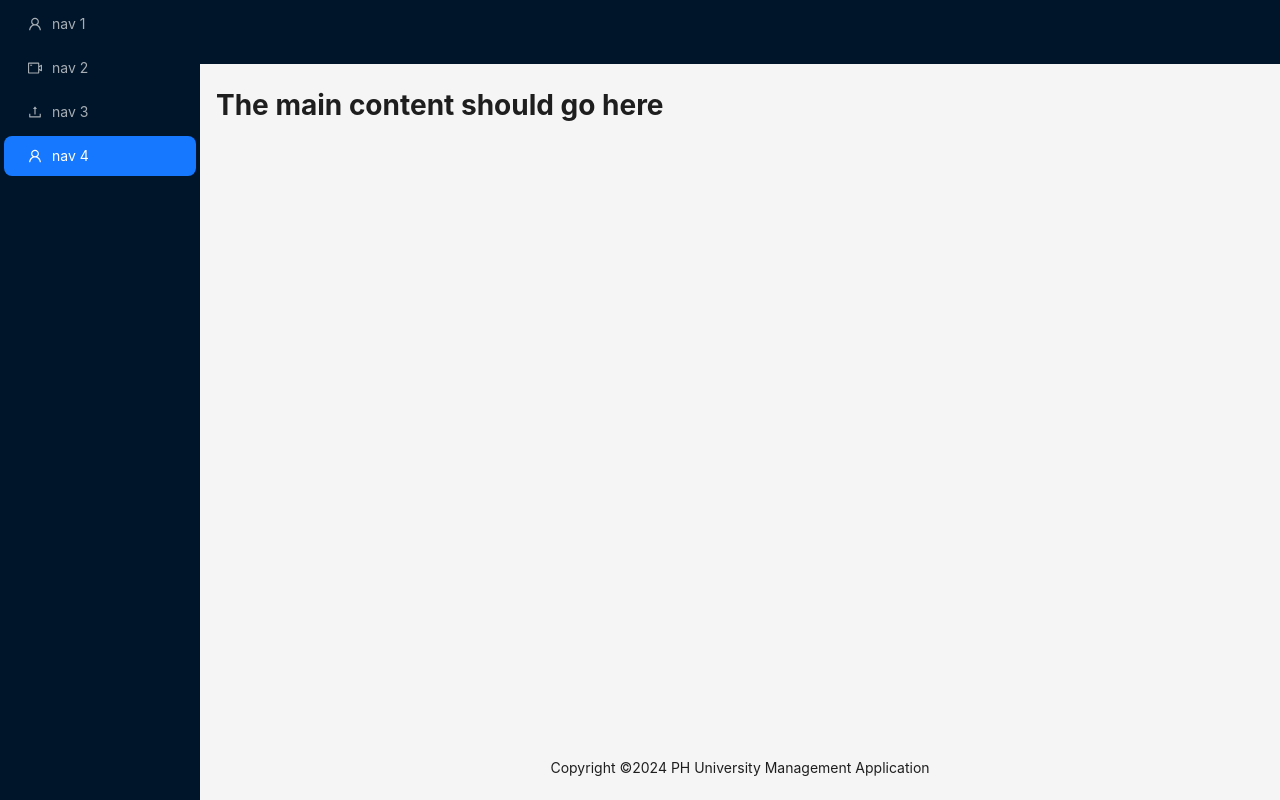
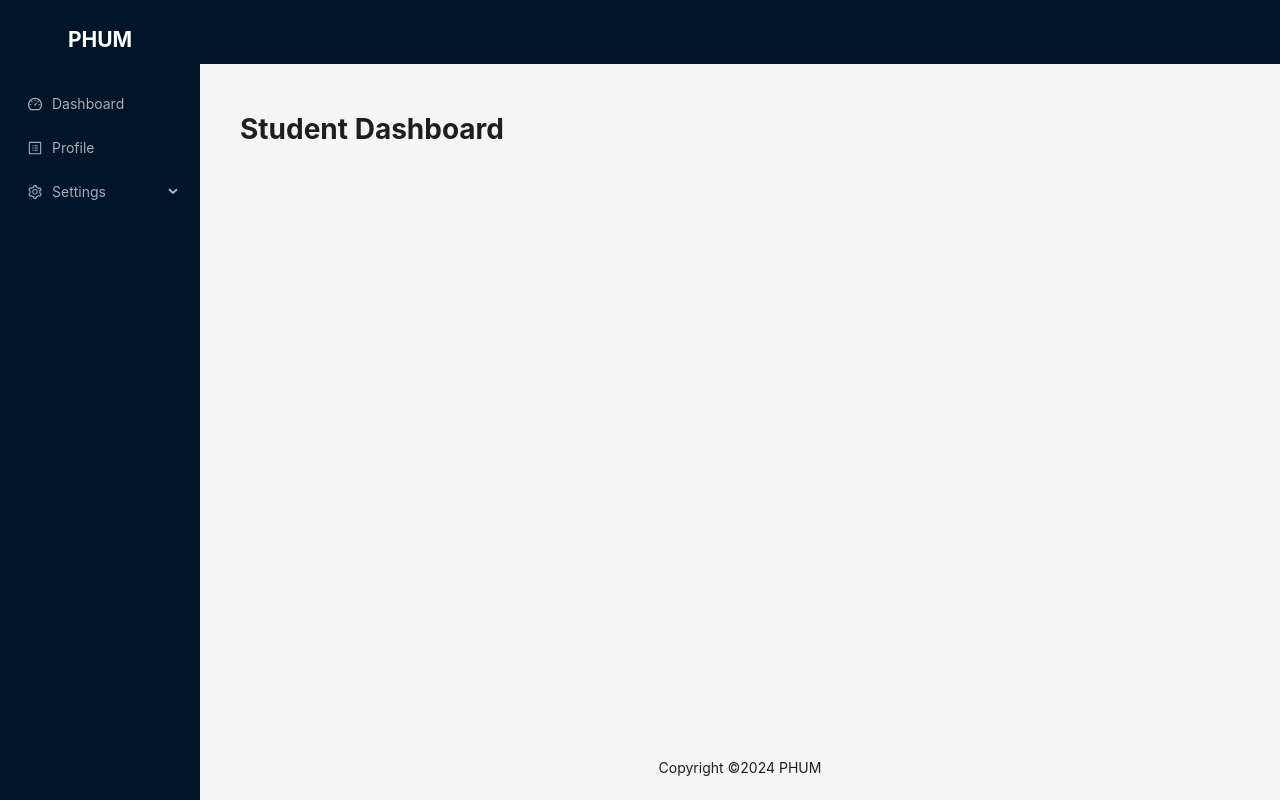
Before and after one commit to thecodermehedi/phum-client, a React (Vite) app: page / in a window 1280 px wide. Built offline with nearby package versions, Linux system fonts and the light colour scheme.

Commit message:
update README.md, bun.lockb, MainLayout.tsx and main.tsx

```diff
--- /dev/null
+++ b/src/components/layout/AdminLayout.tsx
@@ -0,0 +1,12 @@
+import { Outlet } from "react-router-dom"
+
+const AdminLayout = () => {
+ return (
+  <div>
+   <h1>Admin Layout</h1>
+   <Outlet />
+  </div>
+ )
+}
+
+export default AdminLayout
--- a/src/components/layout/MainLayout.tsx
+++ b/src/components/layout/MainLayout.tsx
@@ -1,33 +1,79 @@
 import { createElement } from "react";
-import { Layout, Menu } from "antd";
-import { UploadOutlined, UserOutlined, VideoCameraOutlined } from '@ant-design/icons';
+import { Layout, Menu, MenuProps } from "antd";
+import { DashboardOutlined, ProfileOutlined, SettingOutlined, UploadOutlined, UserOutlined, VideoCameraOutlined } from '@ant-design/icons';
+import { Outlet } from "react-router-dom";
 
 const { Header, Content, Footer, Sider } = Layout;
 
-const items = [UserOutlined, VideoCameraOutlined, UploadOutlined, UserOutlined].map(
- (icon, index) => ({
-  key: String(index + 1),
-  icon: createElement(icon),
-  label: `nav ${index + 1}`,
- }),
-);
+const items: MenuProps['items'] = [
+ {
+  key: '1',
+  icon: createElement(DashboardOutlined),
+  label: 'Dashboard',
+ },
+ {
+  key: '2',
+  icon: createElement(ProfileOutlined),
+  label: 'Profile',
+ },
+ {
+  key: '3',
+  icon: createElement(SettingOutlined),
+  label: 'Settings',
+  children: [
+   {
+    key: '3-1',
+    icon: createElement(UserOutlined),
+    label: 'Account',
+   },
+   {
+    key: '3-2',
+    icon: createElement(VideoCameraOutlined),
+    label: 'Video',
+   },
+   {
+    key: '3-3',
+    icon: createElement(UploadOutlined),
+    label: 'Upload',
+   }
+  ]
+ }
+]
 
 
 const MainLayout = () => {
  return (
-  <Layout style={{ height: '100vh' }}>
-   <Sider breakpoint="lg" collapsedWidth="0" onBreakpoint={(broken) => { console.log(broken) }}
-    onCollapse={(collapsed, type) => { console.log(collapsed, type) }}>
-    <div className="demo-logo-vertical" />
+  <Layout style={{ minHeight: '100vh' }}>
+   <Sider
+    breakpoint="lg"
+    collapsedWidth="0"
+    onBreakpoint={(broken) => {
+     console.log(broken);
+    }}
+    onCollapse={(collapsed, type) => {
+     console.log(collapsed, type);
+    }}
+   >
+    <div className="demo-logo-vertical" style={{ display: 'flex', justifyContent: 'center', alignItems: 'center', height: '10%' }}>
+     <h1 style={{ color: 'white' }}>PHUM</h1>
+    </div>
     <Menu theme="dark" mode="inline" defaultSelectedKeys={['4']} items={items} />
    </Sider>
-   <Layout >
+   <Layout>
     <Header style={{ padding: 0 }} />
     <Content style={{ margin: '24px 16px 0' }}>
-     <h1>The main content should go here</h1>
+     <div
+      style={{
+       padding: 24,
+       minHeight: 360,
+
+      }}
+     >
+      <Outlet />
+     </div>
     </Content>
     <Footer style={{ textAlign: 'center' }}>
-     Copyright ©{new Date().getFullYear()} PH University Management Application
+     Copyright ©{new Date().getFullYear()} PHUM
     </Footer>
    </Layout>
   </Layout>
--- a/src/main.tsx
+++ b/src/main.tsx
@@ -1,8 +1,9 @@
 import { StrictMode } from 'react'
 import { createRoot } from 'react-dom/client'
-import App from './App.tsx'
+import { RouterProvider } from 'react-router-dom'
+import router from './routes/routes.tsx'
 import './index.css'
 
 const root = createRoot(document.getElementById('root')!)
 
-root.render(<StrictMode> <App /> </StrictMode>)
+root.render(<StrictMode> <RouterProvider router={router} /> </StrictMode>)
--- /dev/null
+++ b/src/pages/About.tsx
@@ -0,0 +1,9 @@
+const About = () => {
+ return (
+  <div>
+   <h1>About</h1>
+  </div>
+ )
+}
+
+export default About
--- /dev/null
+++ b/src/pages/Login.tsx
@@ -0,0 +1,9 @@
+const Login = () => {
+ return (
+  <div>
+   <h1>Login</h1>
+  </div>
+ )
+}
+
+export default Login
--- /dev/null
+++ b/src/pages/Register.tsx
@@ -0,0 +1,9 @@
+const Register = () => {
+ return (
+  <div>
+   <h1>Register</h1>
+  </div>
+ )
+}
+
+export default Register
--- /dev/null
+++ b/src/pages/admin/AdminDashboard.tsx
@@ -0,0 +1,9 @@
+const AdminDashboard = () => {
+ return (
+  <div>
+   <h1>Admin Dashboard</h1>
+  </div>
+ )
+}
+
+export default AdminDashboard
--- /dev/null
+++ b/src/pages/student/StudentDashboard.tsx
@@ -0,0 +1,9 @@
+const StudentDashboard = () => {
+ return (
+  <div>
+   <h1>Student Dashboard</h1>
+  </div>
+ )
+}
+
+export default StudentDashboard
--- /dev/null
+++ b/src/routes/routes.tsx
@@ -0,0 +1,53 @@
+import { createBrowserRouter } from "react-router-dom";
+import App from "../App";
+import Login from "../pages/Login";
+import Register from "../pages/Register";
+import About from "../pages/About";
+import StudentDashboard from "../pages/student/StudentDashboard";
+import AdminLayout from "../components/layout/AdminLayout";
+import AdminDashboard from "../pages/admin/AdminDashboard";
+
+const router = createBrowserRouter([
+ {
+  path: "/",
+  element: <App />,
+  children: [
+   {
+    index: true,
+    element: <StudentDashboard />,
+   },
+   {
+    path: "dashboard",
+    element: <StudentDashboard />,
+   },
+   {
+    path: "about",
+    element: <About />,
+   },
+  ]
+ },
+ {
+  path: "/admin",
+  element: <AdminLayout />,
+  children: [
+   {
+    index: true,
+    element: <AdminDashboard />,
+   },
+   {
+    path: "about",
+    element: <About />,
+   },
+  ]
+ },
+ {
+  path: "/auth/login",
+  element: <Login />,
+ },
+ {
+  path: "/auth/register",
+  element: <Register />,
+ },
+])
+
+export default router
```
Also changed, not shown: src/pages/faculty/FacultyDashboard.tsx (added, +9 -0 lines), 2 other files (tests, documents, lock files or other folders).
